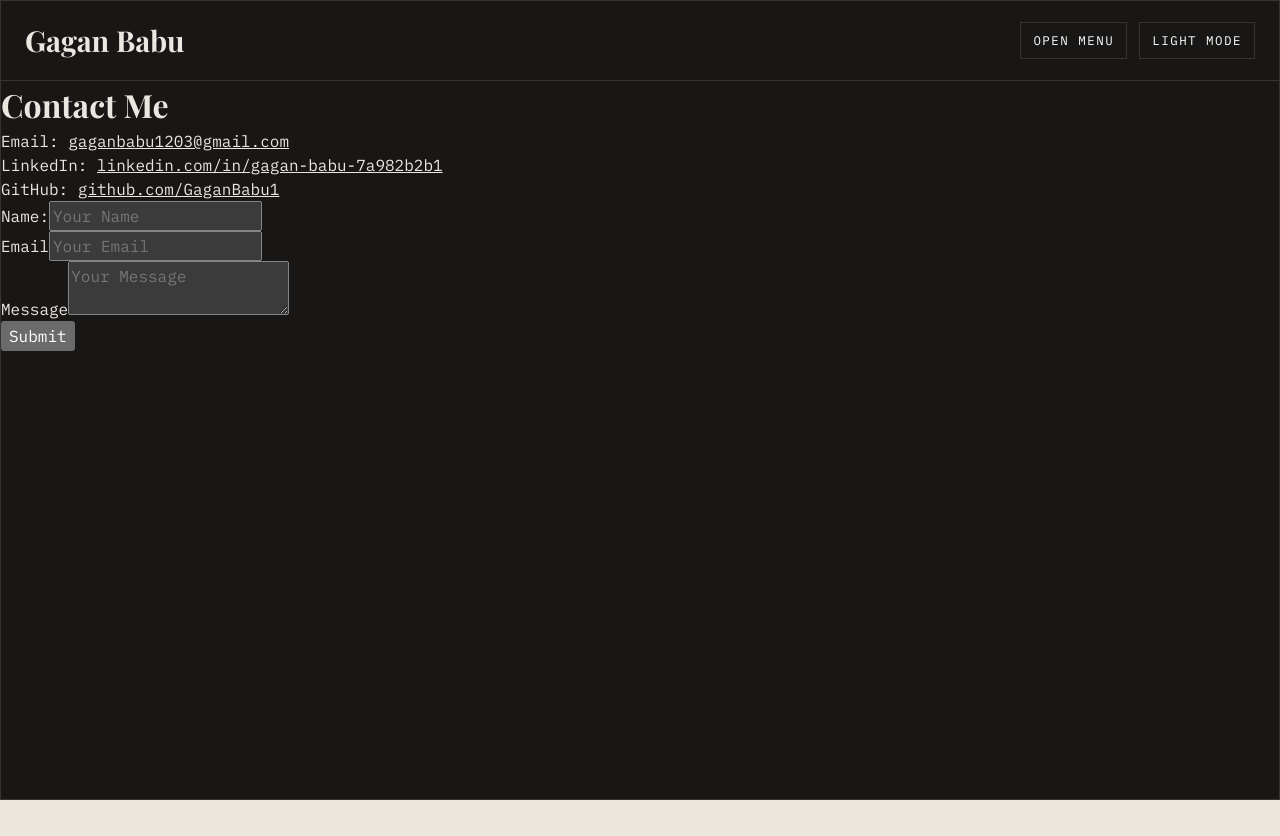
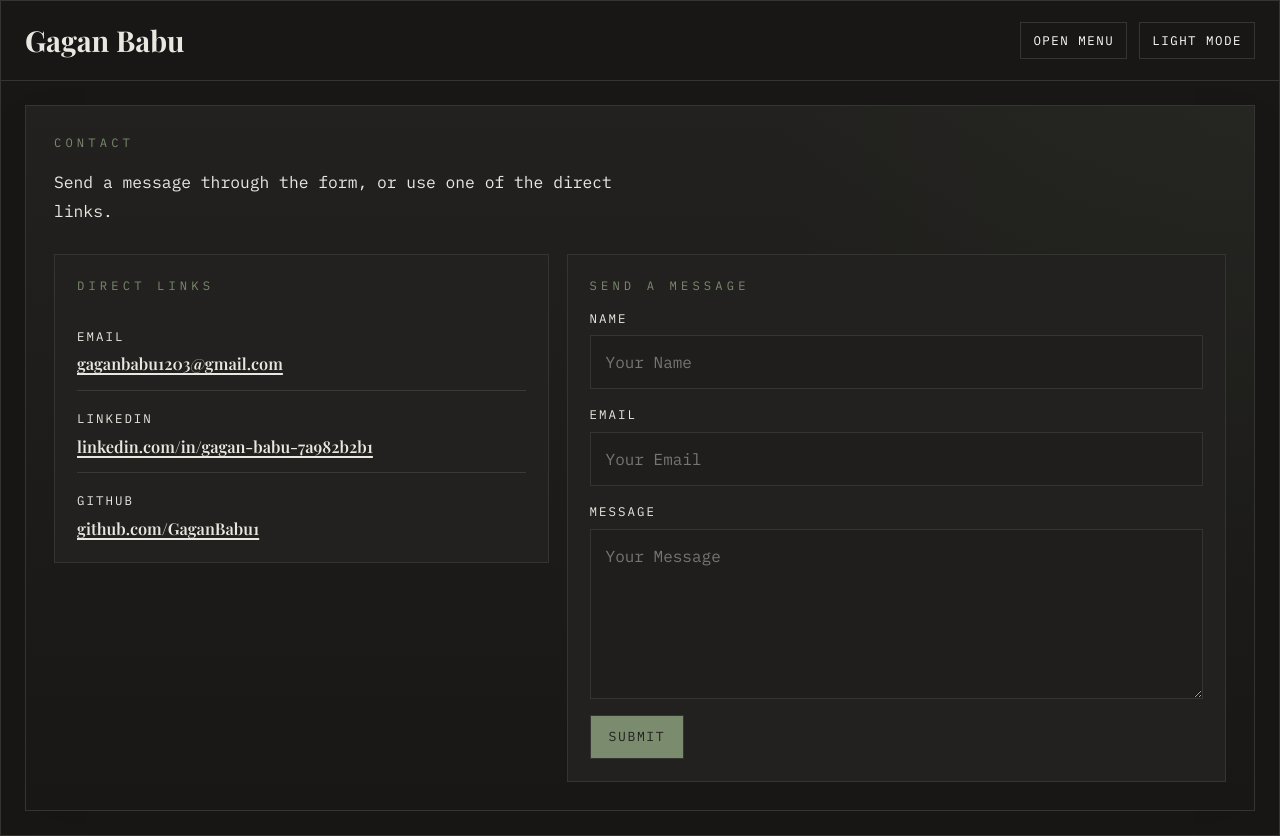
Before and after one commit to GaganBabu1/my-portfolio, a React (Vite) app: page /contact in a window 1280 px wide. Before the commit the page ends 800 px from the top, so only its background shows below. Built offline with nearby package versions, Linux system fonts and the light colour scheme.

Commit message:
contact page design

```diff
--- a/src/index.css
+++ b/src/index.css
@@ -7,6 +7,10 @@
   --accent: #3b4836;
   --accent-deep: #2a3327;
   --border: #1a1a1a;
+  --surface: rgba(244, 241, 234, 0.72);
+  --surface-strong: linear-gradient(180deg, rgba(244, 241, 234, 0.98), rgba(235, 231, 223, 0.98));
+  --field-bg: rgba(255, 255, 255, 0.5);
+  --inner-border: rgba(26, 26, 26, 0.12);
   --display: 'Playfair Display', 'Georgia', serif;
   --mono: 'IBM Plex Mono', 'SFMono-Regular', monospace;
 
@@ -35,11 +39,15 @@ body {
 
 body[data-theme='dark'] {
   --cream: #181716;
-  --panel: #1f1e1c;
-  --ink: #eae7e1;
-  --accent: #7a8b6e;
-  --accent-deep: #5f7151;
+  --panel: #22211F;
+  --ink: #EAE7E1;
+  --accent: #7A8B6E;
+  --accent-deep: #647058;
   --border: #363430;
+  --surface: #22211F;
+  --surface-strong: linear-gradient(180deg, #22211F, #181716);
+  --field-bg: #1F1E1C;
+  --inner-border: rgba(234, 231, 225, 0.12);
 }
 
 body[data-theme='light'] {
@@ -49,6 +57,10 @@ body[data-theme='light'] {
   --accent: #3b4836;
   --accent-deep: #2a3327;
   --border: #1a1a1a;
+  --surface: rgba(244, 241, 234, 0.72);
+  --surface-strong: linear-gradient(180deg, rgba(244, 241, 234, 0.98), rgba(235, 231, 223, 0.98));
+  --field-bg: rgba(255, 255, 255, 0.5);
+  --inner-border: rgba(26, 26, 26, 0.12);
 }
 
 #root {
--- a/src/pages/About.module.css
+++ b/src/pages/About.module.css
@@ -114,7 +114,7 @@
 
 .profileStats > div {
   padding-top: 14px;
-  border-top: 1px solid rgba(255, 255, 255, 0.2);
+  border-top: 1px solid var(--inner-border);
   display: grid;
   gap: 4px;
 }
@@ -162,7 +162,7 @@
 
 .skillBadge {
   border: 1px solid var(--border);
-  background: rgba(255, 255, 255, 0.45);
+  background: var(--surface);
   padding: 14px 12px;
   display: flex;
   align-items: center;
@@ -179,7 +179,7 @@
   font-family: var(--mono);
   font-size: 0.78rem;
   letter-spacing: 0.08em;
-  border: 1px solid rgba(0, 0, 0, 0.12);
+  border: 1px solid var(--inner-border);
   flex-shrink: 0;
 }
 
--- a/src/pages/Contact.jsx
+++ b/src/pages/Contact.jsx
@@ -1,5 +1,6 @@
 import {useEffect,useState} from "react";
 import {ValidationError,useForm} from "@formspree/react";
+import styles from "./Contact.module.css";
 
 function Contact()
 {
@@ -15,27 +16,76 @@ function Contact()
     if(state.succeeded)
     {
         return (
-        <div>
-            <h1>Thank you, {name}</h1>
-            <p>Your message was sent successfully. I’ll reply at {email} soon.</p>
+        <section className={styles.pageShell}>
+            <div className={styles.successCard}>
+                <p className={styles.eyebrow}>Message sent</p>
+                <h1 className={styles.title}>Thank you, {name}</h1>
+                <p className={styles.successText}>
+                    Your message was sent successfully. I’ll reply at {email} soon.
+                </p>
+                <a className={styles.primaryLink} href="/">
+                    Return home
+                </a>
             </div>
+        </section>
     );
     }
 
     return(
-        <div>
-            <h1>Contact Me</h1>
+        <section className={styles.pageShell}>
+            <div className={styles.heroCard}>
+                <p className={styles.eyebrow}>Contact</p>
+                {/*<h1 className={styles.title}>Let’s build something useful.</h1>*/}
+                <p className={styles.lead}>
+                    Send a message through the form, or use one of the direct links.
+                </p>
 
-            <div>
-                <p>Email: <a href="mailto:gaganbabu1203@gmail.com">gaganbabu1203@gmail.com</a></p>
-                <p>LinkedIn: <a href="https://linkedin.com/in/gagan-babu-7a982b2b1" target="_blank" rel="noreferrer">linkedin.com/in/gagan-babu-7a982b2b1</a></p>
-                <p>GitHub: <a href="https://github.com/GaganBabu1" target="_blank" rel="noreferrer">github.com/GaganBabu1</a></p>
+                <div className={styles.layout}>
+                    <aside className={styles.infoCard}>
+                        <p className={styles.sectionLabel}>Direct links</p>
+
+                        <div className={styles.linkGroup}>
+                            <span className={styles.linkLabel}>Email</span>
+                            <a className={styles.contactLink} href="mailto:gaganbabu1203@gmail.com">
+                                gaganbabu1203@gmail.com
+                            </a>
                         </div>
 
-            <form onSubmit={handleSubmit}>
-                <div>
-                    <label htmlFor="name">Name:</label>
+                        <div className={styles.linkGroup}>
+                            <span className={styles.linkLabel}>LinkedIn</span>
+                            <a
+                                className={styles.contactLink}
+                                href="https://linkedin.com/in/gagan-babu-7a982b2b1"
+                                target="_blank"
+                                rel="noreferrer"
+                            >
+                                linkedin.com/in/gagan-babu-7a982b2b1
+                            </a>
+                        </div>
+
+                        <div className={styles.linkGroup}>
+                            <span className={styles.linkLabel}>GitHub</span>
+                            <a
+                                className={styles.contactLink}
+                                href="https://github.com/GaganBabu1"
+                                target="_blank"
+                                rel="noreferrer"
+                            >
+                                github.com/GaganBabu1
+                            </a>
+                        </div>
+
+
+                    </aside>
+
+                    <div className={styles.formCard}>
+                        <p className={styles.sectionLabel}>Send a message</p>
+
+                        <form className={styles.form} onSubmit={handleSubmit}>
+                            <div className={styles.field}>
+                                <label className={styles.label} htmlFor="name">Name</label>
                                 <input
+                                    className={styles.input}
                                     id="name"
                                     name="name"
                                     type="text"
@@ -44,9 +94,10 @@ function Contact()
                                     placeholder="Your Name"/>
                             </div>
 
-                <div>
-                    <label htmlFor="email">Email</label>
+                            <div className={styles.field}>
+                                <label className={styles.label} htmlFor="email">Email</label>
                                 <input
+                                    className={styles.input}
                                     id="email"
                                     name="email"
                                     type="email"
@@ -56,9 +107,10 @@ function Contact()
                                 <ValidationError prefix="Email" field="email" errors={state.errors} />
                             </div>
 
-                <div>
-                    <label htmlFor="message">Message</label>
+                            <div className={styles.field}>
+                                <label className={styles.label} htmlFor="message">Message</label>
                                 <textarea
+                                    className={styles.textarea}
                                     id="message"
                                     name="message"
                                     value={message}
@@ -69,11 +121,14 @@ function Contact()
 
                             <ValidationError errors={state.errors} />
 
-                <button type="submit" disabled={state.submitting}>
+                            <button className={styles.button} type="submit" disabled={state.submitting}>
                                 {state.submitting ? 'Sending...' : 'Submit'}
                             </button>
                         </form>
                     </div>
+                </div>
+            </div>
+        </section>
     );
 
 
--- /dev/null
+++ b/src/pages/Contact.module.css
@@ -0,0 +1,196 @@
+.pageShell {
+  padding: 24px;
+}
+
+.heroCard,
+.successCard {
+  border: 1px solid var(--border);
+  background:
+    radial-gradient(circle at top right, rgba(59, 72, 54, 0.12), transparent 34%),
+    var(--surface-strong);
+  box-shadow: 0 18px 40px rgba(0, 0, 0, 0.08);
+}
+
+.heroCard {
+  padding: 28px;
+}
+
+.successCard {
+  max-width: 760px;
+  margin: 0 auto;
+  padding: 34px 30px;
+}
+
+.eyebrow,
+.sectionLabel {
+  margin: 0 0 14px;
+  font-family: var(--mono);
+  font-size: 0.76rem;
+  letter-spacing: 0.34em;
+  text-transform: uppercase;
+  color: var(--accent);
+}
+
+.title {
+  margin: 0;
+  font-family: var(--display);
+  font-size: clamp(2.35rem, 5vw, 4.4rem);
+  line-height: 0.96;
+  max-width: 12ch;
+}
+
+.lead {
+  max-width: 60ch;
+  margin: 16px 0 0;
+  line-height: 1.75;
+  font-size: 1.02rem;
+}
+
+.layout {
+  margin-top: 28px;
+  display: grid;
+  grid-template-columns: minmax(260px, 0.9fr) minmax(0, 1.2fr);
+  gap: 18px;
+  align-items: start;
+}
+
+.infoCard,
+.formCard {
+  border: 1px solid var(--border);
+  background: var(--surface);
+  backdrop-filter: blur(8px);
+}
+
+.infoCard {
+  padding: 22px;
+  display: grid;
+  gap: 18px;
+  position: sticky;
+  top: 24px;
+}
+
+.formCard {
+  padding: 22px;
+}
+
+.linkGroup {
+  display: grid;
+  gap: 6px;
+  padding-bottom: 14px;
+  border-bottom: 1px solid var(--inner-border);
+}
+
+.linkGroup:last-of-type {
+  padding-bottom: 0;
+  border-bottom: 0;
+}
+
+.linkLabel,
+.label {
+  font-family: var(--mono);
+  font-size: 0.78rem;
+  letter-spacing: 0.16em;
+  text-transform: uppercase;
+}
+
+.contactLink,
+.primaryLink {
+  color: inherit;
+}
+
+.contactLink {
+  width: fit-content;
+  font-family: var(--display);
+  font-size: 1.02rem;
+  text-decoration-thickness: 2px;
+  text-underline-offset: 3px;
+}
+
+.noteBox {
+  padding: 14px 16px;
+  border: 1px solid var(--inner-border);
+  background: color-mix(in srgb, var(--accent) 10%, transparent);
+  line-height: 1.6;
+}
+
+.form {
+  display: grid;
+  gap: 16px;
+}
+
+.field {
+  display: grid;
+  gap: 8px;
+}
+
+.input,
+.textarea {
+  width: 100%;
+  border: 1px solid var(--border);
+  background: var(--field-bg);
+  color: var(--ink);
+  padding: 14px 15px;
+  transition: border-color 0.2s ease, transform 0.2s ease, box-shadow 0.2s ease;
+}
+
+.input:focus,
+.textarea:focus {
+  outline: none;
+  border-color: var(--accent);
+  box-shadow: 0 0 0 3px rgba(59, 72, 54, 0.15);
+}
+
+.textarea {
+  min-height: 170px;
+  resize: vertical;
+}
+
+.button,
+.primaryLink {
+  display: inline-flex;
+  align-items: center;
+  justify-content: center;
+  min-height: 44px;
+  width: fit-content;
+  padding: 0 18px;
+  border: 1px solid var(--border);
+  background: var(--accent);
+  color: var(--panel);
+  font-family: var(--mono);
+  font-size: 0.82rem;
+  text-transform: uppercase;
+  letter-spacing: 0.12em;
+  text-decoration: none;
+  cursor: pointer;
+}
+
+.button:disabled {
+  opacity: 0.75;
+  cursor: progress;
+}
+
+.successText {
+  max-width: 52ch;
+  margin: 14px 0 0;
+  line-height: 1.7;
+  font-size: 1.05rem;
+}
+
+@media (max-width: 860px) {
+  .pageShell {
+    padding: 16px;
+  }
+
+  .heroCard,
+  .successCard {
+    padding: 20px 16px;
+  }
+
+  .layout {
+    grid-template-columns: 1fr;
+  }
+
+  .infoCard {
+    position: static;
+  }
+}
```
Lines whose indentation alone changed are shown as unchanged.
